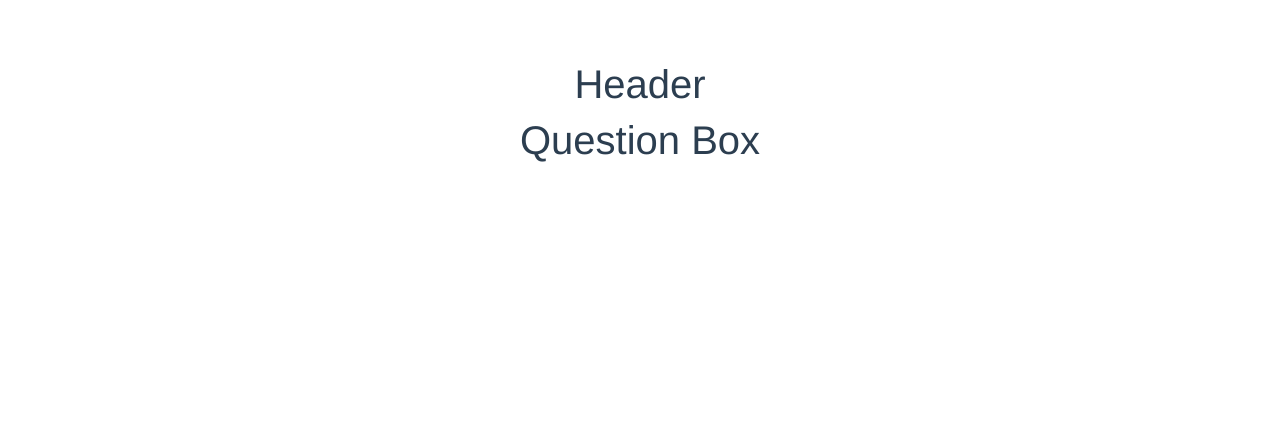
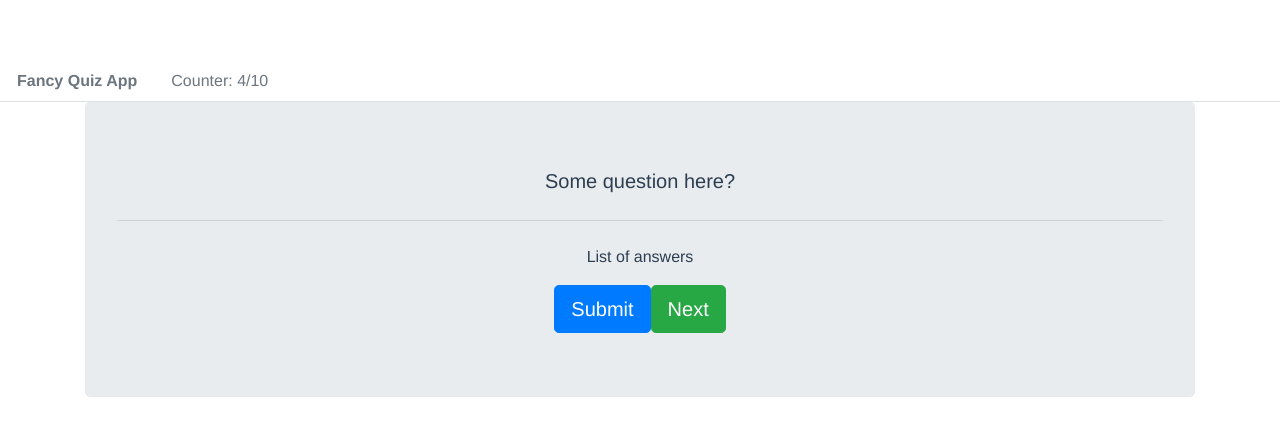
Before and after one commit to goldenglorys/vue-app-collection, a Vue app: page / in a window 1280 px wide. Shown: the top 436 px of the page. Built offline with nearby package versions, Linux system fonts and the light colour scheme.

Commit message:
The header and the question-box components templating done. Moving to the js part

```diff
--- a/src/App.vue
+++ b/src/App.vue
@@ -1,6 +1,12 @@
 <template>
   <Header/>
-  <QuestionBox/>
+  <div class="container">
+  <div class="row">
+    <div class="col-sm-6 col-lg-12 col-md-12">
+        <QuestionBox/>
+    </div>
+  </div>
+</div>
 </template>
 
 <script>
--- a/src/components/Header.vue
+++ b/src/components/Header.vue
@@ -1,3 +1,12 @@
 <template>
-    <h1>Header</h1>
+    <div>
+        <ul class="nav nav-tabs">
+            <li class="nav-item">
+                <a class="nav-link disabled"><b>Fancy Quiz App</b></a>
+            </li>
+            <li class="nav-item">
+                <a class="nav-link disabled" disabled>Counter: 4/10</a>
+            </li>
+        </ul>
+    </div>
 </template>
--- a/src/components/QuestionBox.vue
+++ b/src/components/QuestionBox.vue
@@ -1,3 +1,15 @@
 <template>
-    <h1>Question Box</h1>
+    <div>
+        <div class="jumbotron">
+            <p class="lead">
+                Some question here?
+            </p>
+            <hr class="my-4">
+            <p>
+                List of answers
+            </p>
+            <a class="btn btn-primary btn-lg" href="#" role="button">Submit</a>
+             <a class="btn btn-success btn-lg" href="#" role="button">Next</a>
+        </div>
+    </div>
 </template>
```
